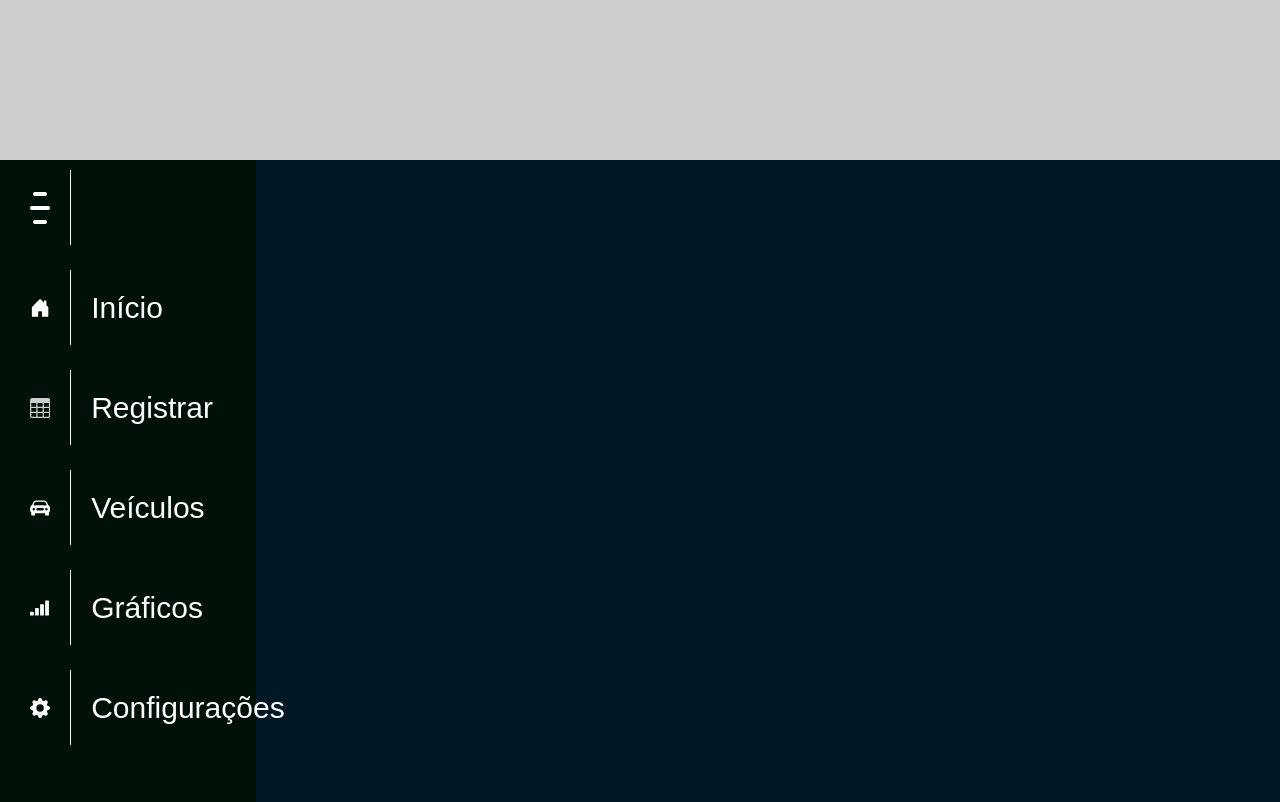
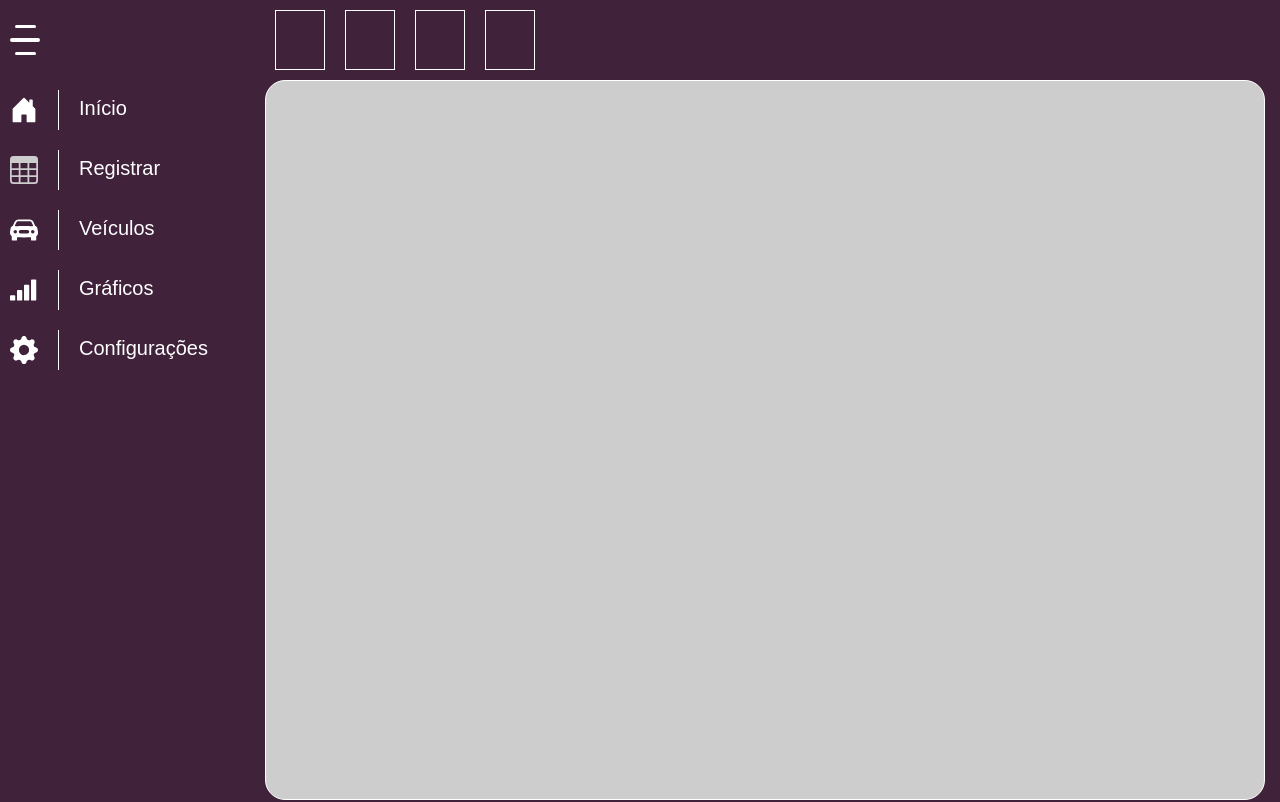
Before and after one commit to matheus-fernandes-ferreira/Projeto-SpotEasy-Sistema-para-gerenciar-estacionamento, a plain HTML site: page cadastrar.html in a window 1280 px wide. Shown: the top 802 px of the page. Drawn offline with nearby package versions, Linux system fonts and the light colour scheme.

Commit message:
Alterações

```diff
--- a/Assets/Styles/botoes-styles.css
+++ b/Assets/Styles/botoes-styles.css
@@ -4,10 +4,22 @@
     display: none;
   }
 
+#menu-hamburguer{
+  width: max-content;
+  height: 60px;
+  display: flex;
+  justify-content: center;
+  align-items: center;
+}
+#icone-hamburguer{
+  width: 60px;
+  border: none;
+}
+
   .toggle {
     position: relative;
-    width: 40px;
-    height: 40px;
+    width: 30px;
+    height: 30px;
     cursor: pointer;
     display: flex;
     flex-direction: column;
@@ -66,7 +78,7 @@
 
 .icone-btn {
     width: 20%;
-    height: 94%;
+    height: 100%;
     border-right: 1px solid white;
     display: flex;
     justify-content: center;
@@ -82,37 +94,28 @@
     padding-left: 20px;
 }
 .nome-botao span{
-    font-size: 3rem;
+    font-size: 2rem;
 }
 
 .btn-nav,
 .btn-nav::after {
-    height: 100px;
+    height: 40px;
     display: flex;
     flex-direction: row;
-    margin-left: 10px;
     padding: 0px;
-    padding: 10px 20px;
     font-size: 20px;
     border: none;
     border-radius: 5px;
     color: white;
     background-color: transparent;
     position: relative;
+    margin: 10px;
+    transition: 300ms;
 }
 
-
-
-.btn-nav:hover::after {
-    text-shadow: -3px -3px 0px #1df2f0, 3px 3px 0px #E94BE8;
-    background-color: transparent;
-    border: 3px solid rgb(0, 255, 213);
+.btn-nav:hover {
+    background-color: #F28A2E;
+    border: 1px solid #F28A2E;
+    box-shadow: 0px 10px 10px -10px #F28A2E;
+    transition: 300ms;
 }
-
-
-
-.btn-nav:hover {
-    background-color: transparent;
-    border: 1px solid rgb(0, 255, 213);
-    box-shadow: 0px 10px 10px -10px rgb(0, 255, 213);
-}
--- a/Assets/Styles/cadastrar.css
+++ b/Assets/Styles/cadastrar.css
@@ -6,30 +6,48 @@
   html {
     font-family: Arial, Helvetica, sans-serif;
     font-size: 62.5%;
-    background-color: #011826;
+    background-color: #40223B;
   }
+
 .cadastrar-main{
     width: 100vw;
     height: 100vh;
-}
-.container-dash-RT{
-    width: 100%;
-    height: 20%;
-    background-color: #cdcdcd;
+    display: flex;
 }
 
-
-
-
-
-
 .side-bar{
-    width: 20%;
+    width: 265px;
     height: 100%;
-    background-color: #001107;
+    background-color: #40223B;
 }
-
 .botoes-navegacao{
     display: flex;
     flex-direction: column;
 }
+.main-content{
+    display: flex;
+    flex-direction: row;
+}
+.painel{
+    display: flex;
+    flex-direction: column;
+}
+.container-dash-RT{
+    width: 100em;
+    height: 10%;
+    background-color: #40223B;
+    display: flex;
+}
+
+.content{
+    width: 100%;
+    height: 90%;
+    background-color: #cdcdcd;
+    border: 1px solid white;
+    border-radius: 20px;
+}
+.dash{
+    width: 50px;
+    border: 1px solid white;
+    margin: 10px;
+}
--- a/cadastrar.html
+++ b/cadastrar.html
@@ -14,18 +14,14 @@
 
 <body>
     <section class="cadastrar-main">
-        <div class="container-dash-RT">
-            <div class="dash"></div>
-            <div class="dash"></div>
-            <div class="dash"></div>
-            <div class="dash"></div>
-        </div>
+
+        <main class="main-content">
 
             <div class="side-bar">
 
                 <nav class="botoes-navegacao">
                     <button class="btn-nav" id="menu-hamburguer">
-                    <div class="icone-btn">
+                        <div class="icone-btn" id="icone-hamburguer">
                             <input type="checkbox" id="checkbox">
                             <label for="checkbox" class="toggle">
                                 <div class="bars" id="bar1"></div>
@@ -34,7 +30,7 @@
                             </label>
                         </div>
                         <div class="nome-botao">
-                        <span>  </span>
+                            <span> </span>
                         </div>
                     </button>
 
@@ -106,12 +102,25 @@
 
                 </nav>
 
+            </div>
+            <section class="painel">
+                <div class="container-dash-RT">
+                    <div class="dash">
+
+
+                    </div>
+                    <div class="dash"></div>
+                    <div class="dash"></div>
+                    <div class="dash"></div>
+                </div>
+
+                <div class="content">
 
 
 
                 </div>
-
-
+            </section>
+        </main>
 
 
     </section>
```
Lines whose indentation alone changed are shown as unchanged.
